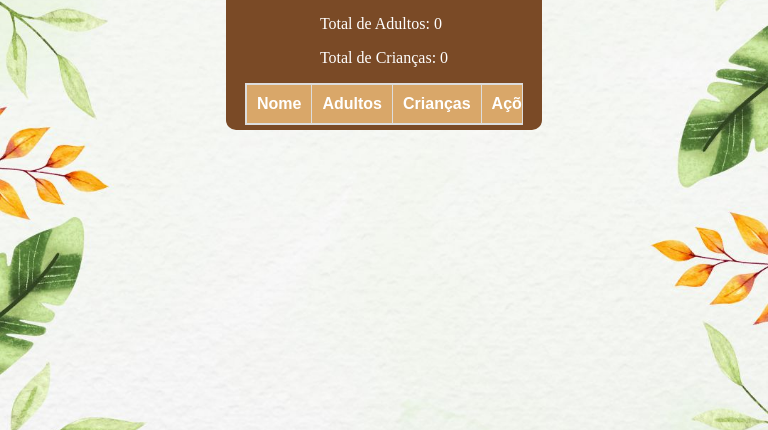
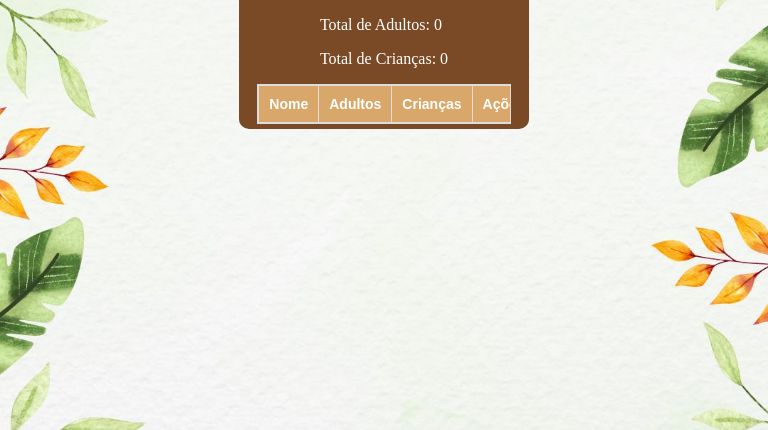
Before and after one commit to israelbernardo22/frontConfirmaPresencaTheo, a plain HTML site: page listaConvidados.html in a window 768 px wide. Shown: the part 386-816 px from the top of the page. Drawn offline with Linux system fonts and the light colour scheme; no server answers.

Commit message:
voltando atras

```diff
--- a/estiloConvidados.css
+++ b/estiloConvidados.css
@@ -35,6 +35,23 @@ body{
         background-repeat: no-repeat;
         background-attachment: fixed;
         height: 100vh;
+    }
+
+    #tabela-convidados {
+        font-size: 14px; /* Reduz o tamanho da fonte */
+        width: 100%; /* Faz com que a tabela ocupe toda a largura do contêiner */
+    }
+
+    #tabela-convidados th, #tabela-convidados td {
+        padding: 5px; /* Reduz os espaços internos */
+    }
+
+    #tabela-convidados th {
+        white-space: wrap; /* Evita quebra de texto no cabeçalho */
+    }
+
+    #tabela-convidados td {
+        word-wrap: break-word; /* Permite quebra de palavras grandes */
     }
   }
 
```
